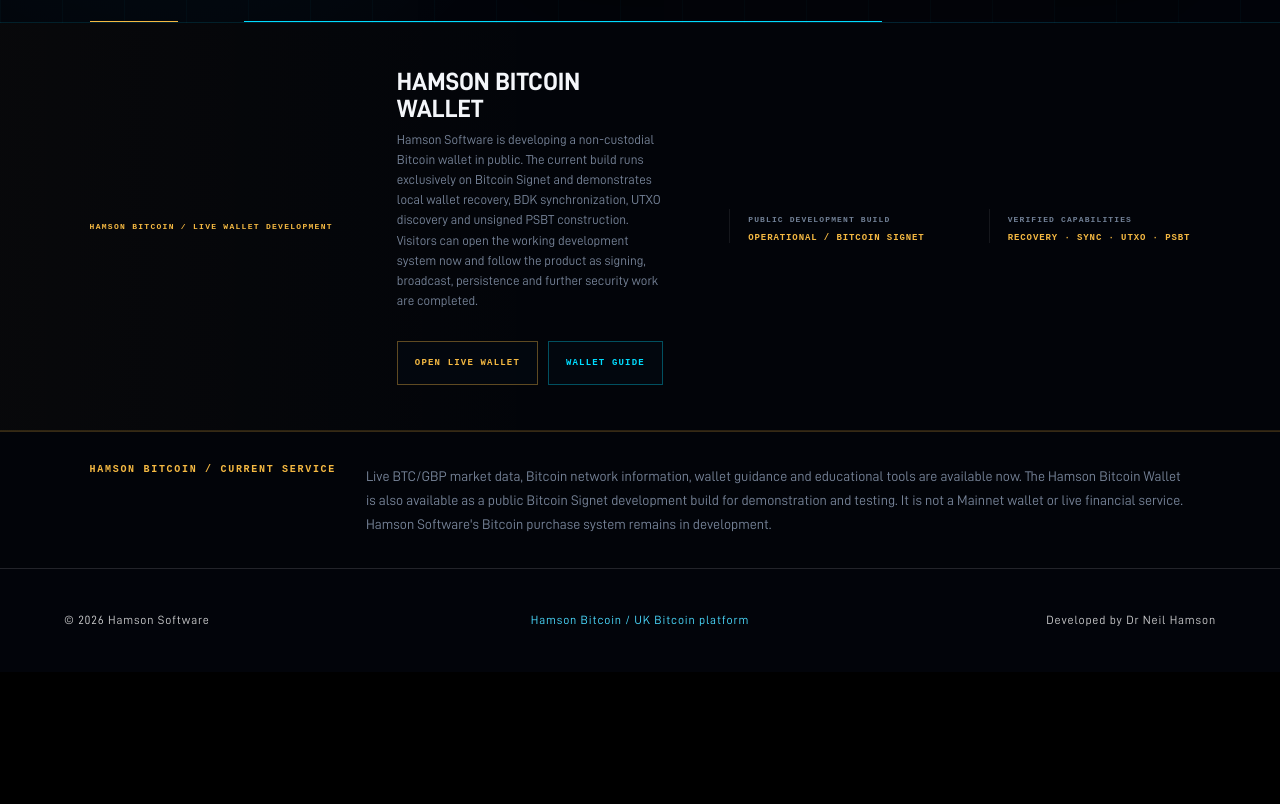
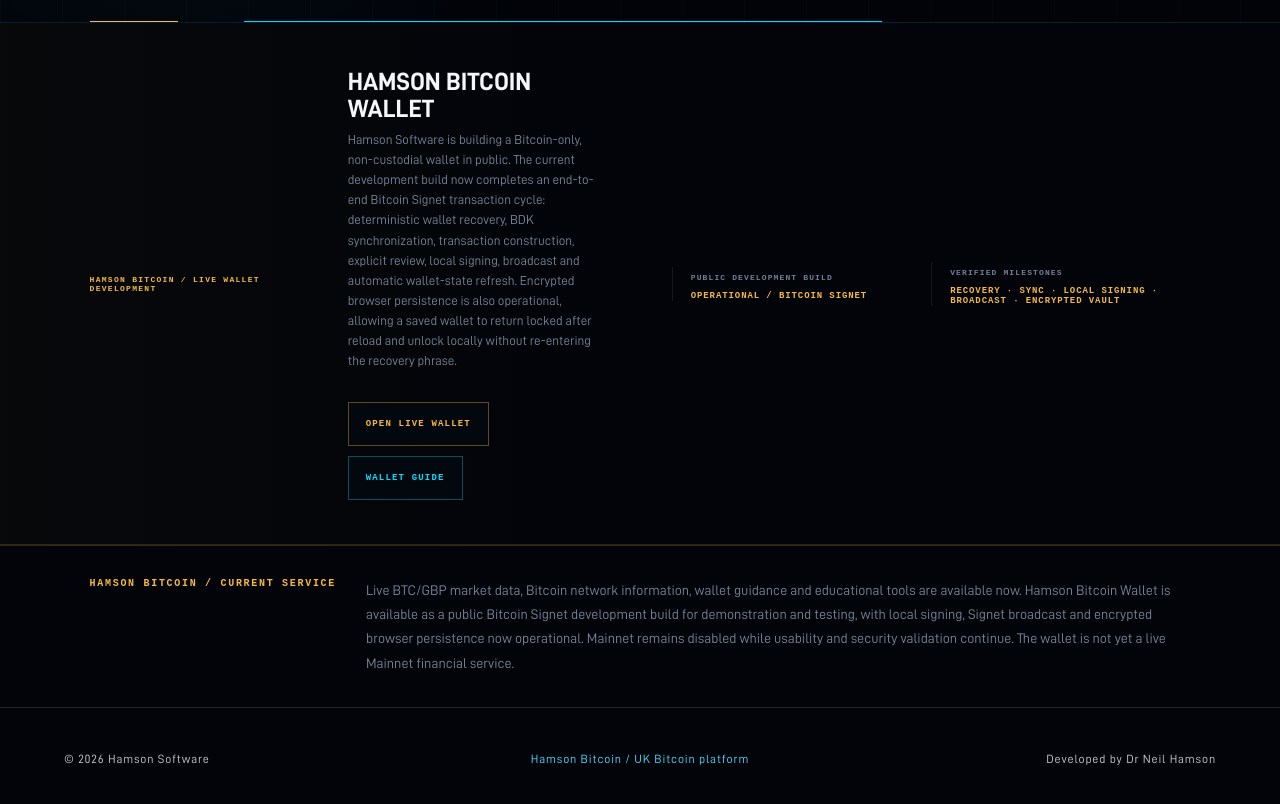
Before and after one commit to neilhamson/hamson-tech, a Next.js app: page /bitcoin in a window 1280 px wide. Shown: the part 1340-2144 px from the top of the page. Before the commit the page ends 2012 px from the top, so only its background shows below. Built offline with nearby package versions, Linux system fonts and the light colour scheme; no server answers.

Commit message:
Update Bitcoin wallet development milestones

```diff
--- a/app/bitcoin/page.tsx
+++ b/app/bitcoin/page.tsx
@@ -7,8 +7,8 @@ import HamsonBitcoinInstall from "./HamsonBitcoinInstall";
 import styles from "./bitcoin.module.css";
 
 const bitcoinPageMetadata = pageMetadata(
-  "Hamson Bitcoin — Bitcoin Market, Network, Wallets & Guides UK",
-  "Hamson Bitcoin is a UK-focused Bitcoin platform with live BTC/GBP market data, network information, wallet guidance and beginner tools.",
+  "Hamson Bitcoin — Bitcoin Market, Wallet Development & Guides UK",
+  "Hamson Bitcoin is a UK-focused Bitcoin platform with live BTC/GBP market data, network information, practical guides and a public Bitcoin-only wallet development build.",
   "/bitcoin",
 );
 
@@ -214,7 +214,8 @@ export default function BitcoinPage() {
           <p className={styles.homeHeroLead}>
             A focused UK Bitcoin platform from Hamson Software.
             Live BTC/GBP market and network data are available now,
-            alongside wallet information and practical learning tools.
+            alongside wallet information, practical learning tools and
+            the public development of Hamson Bitcoin Wallet.
           </p>
 
           <div className={styles.homeHeroActions}>
@@ -247,12 +248,14 @@ export default function BitcoinPage() {
             </strong>
 
             <p>
-              Hamson Software is developing a non-custodial Bitcoin wallet in
-              public. The current build runs exclusively on Bitcoin Signet and
-              demonstrates local wallet recovery, BDK synchronization, UTXO
-              discovery and unsigned PSBT construction. Visitors can open the
-              working development system now and follow the product as signing,
-              broadcast, persistence and further security work are completed.
+              Hamson Software is building a Bitcoin-only, non-custodial wallet
+              in public. The current development build now completes an
+              end-to-end Bitcoin Signet transaction cycle: deterministic wallet
+              recovery, BDK synchronization, transaction construction, explicit
+              review, local signing, broadcast and automatic wallet-state refresh.
+              Encrypted browser persistence is also operational, allowing a saved
+              wallet to return locked after reload and unlock locally without
+              re-entering the recovery phrase.
             </p>
 
             <div className={styles.homeHeroActions}>
@@ -276,8 +279,8 @@ export default function BitcoinPage() {
           </div>
 
           <div className={styles.homeDevelopmentStatus}>
-            <span>VERIFIED CAPABILITIES</span>
-            <strong>RECOVERY · SYNC · UTXO · PSBT</strong>
+            <span>VERIFIED MILESTONES</span>
+            <strong>RECOVERY · SYNC · LOCAL SIGNING · BROADCAST · ENCRYPTED VAULT</strong>
           </div>
         </div>
       </section>
@@ -290,11 +293,12 @@ export default function BitcoinPage() {
 
           <p>
             Live BTC/GBP market data, Bitcoin network information, wallet
-            guidance and educational tools are available now. The Hamson
-            Bitcoin Wallet is also available as a public Bitcoin Signet
-            development build for demonstration and testing. It is not a
-            Mainnet wallet or live financial service. Hamson Software's
-            Bitcoin purchase system remains in development.
+            guidance and educational tools are available now. Hamson Bitcoin
+            Wallet is available as a public Bitcoin Signet development build
+            for demonstration and testing, with local signing, Signet broadcast
+            and encrypted browser persistence now operational. Mainnet remains
+            disabled while usability and security validation continue. The
+            wallet is not yet a live Mainnet financial service.
           </p>
         </div>
       </section>
```
Also changed, not shown: app/page.tsx (+5 -4 lines).
